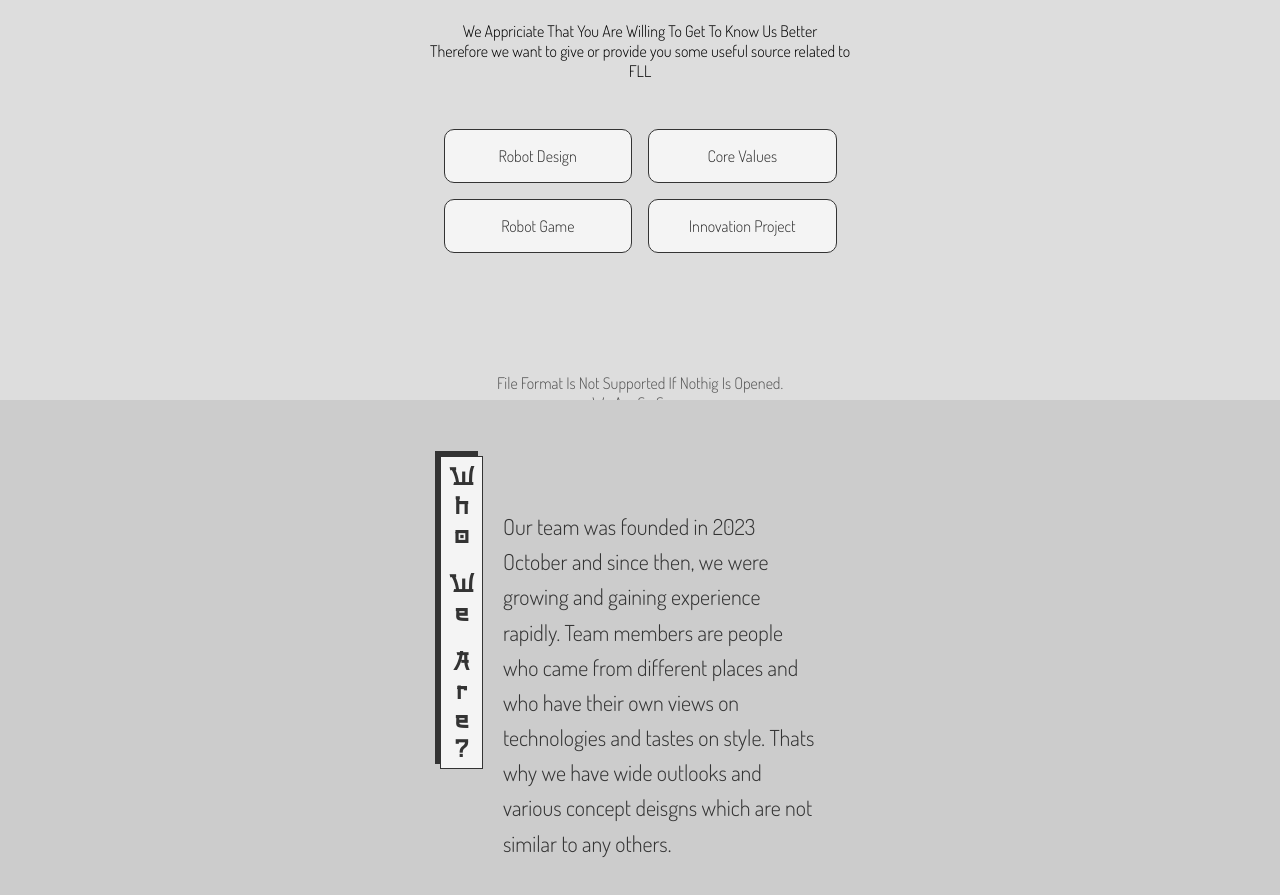
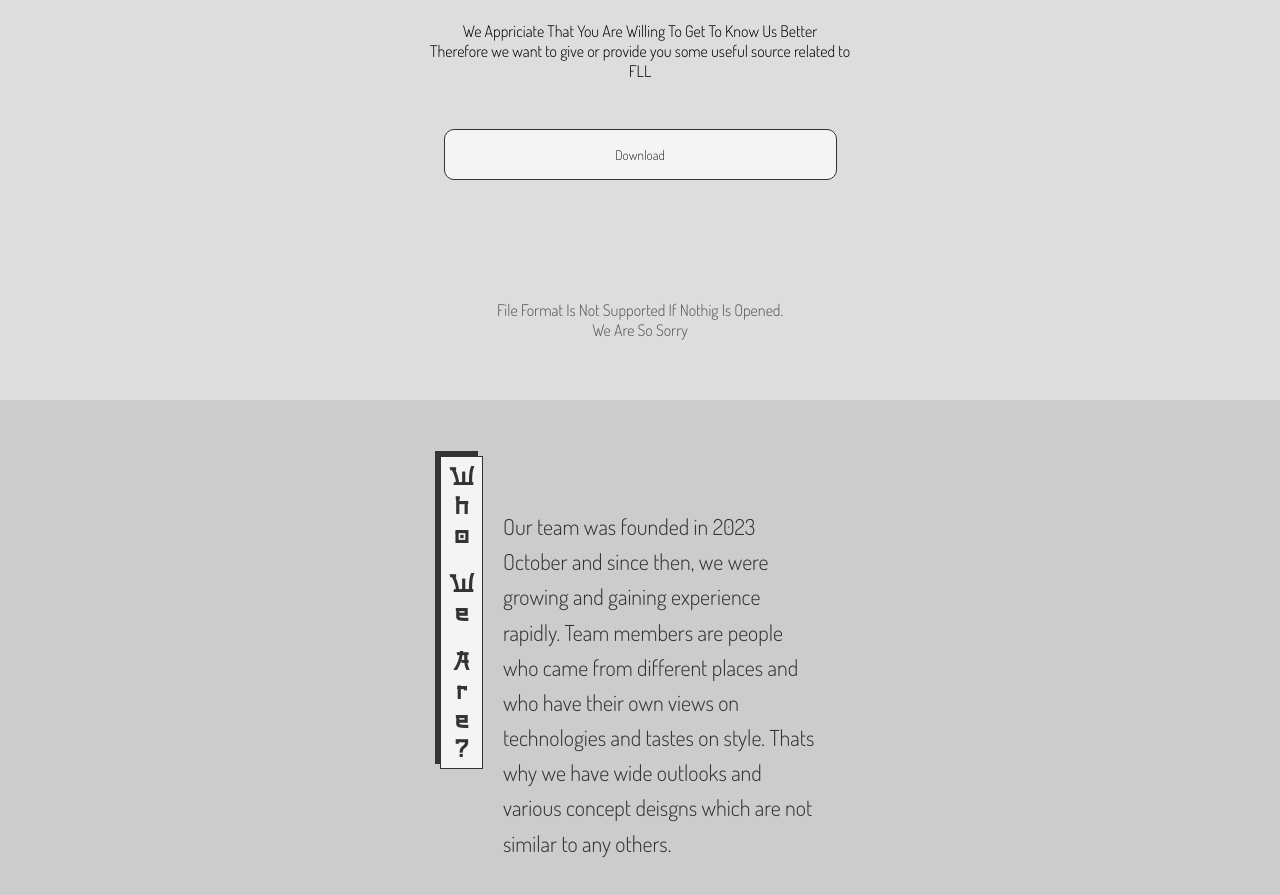
Before and after one commit to H1ruka/y-tech, a plain HTML site: page index.html in a window 1280 px wide. Shown: the part 880-1775 px from the top of the page. Drawn offline with Linux system fonts and the light colour scheme.

Commit message:
new button

```diff
--- a/css/main.css
+++ b/css/main.css
@@ -246,15 +246,14 @@ body {
     .section-help-for-others .wrap .source-buttons {
       position: relative;
       top: 25%;
-      display: grid;
-      grid-template-columns: repeat(2, 1fr);
+      display: flex;
       flex-direction: row;
       align-items: center;
-      justify-content: space-around;
+      justify-content: center;
       flex-wrap: wrap;
       gap: 1rem;
       margin: 0rem 1rem; }
-      .section-help-for-others .wrap .source-buttons a {
+      .section-help-for-others .wrap .source-buttons button {
         padding: 1rem 1.5rem;
         border: 1px solid #333;
         border-radius: 10px;
--- a/index.html
+++ b/index.html
@@ -62,10 +62,7 @@
             <p>We Appriciate That You Are Willing To Get To Know Us Better</p>
             <p>Therefore we want to give or provide you some useful source related to FLL</p>
             <div class="source-buttons">
-                <a href="https://education.theiet.org/first-lego-league-programmes/challenge/about-first-lego-league-challenge/robot-design/" target="_blank">Robot Design</a>
-                <a href="https://education.theiet.org/first-lego-league-programmes/challenge/about-first-lego-league-challenge/core-values/" target="_blank">Core Values</a>
-                <a href="https://education.theiet.org/first-lego-league-programmes/challenge/about-first-lego-league-challenge/robot-game/" target="_blank">Robot Game</a>
-                <a href="https://education.theiet.org/first-lego-league-programmes/challenge/about-first-lego-league-challenge/innovation-project/" target="_blank">Innovation Project</a>
+                <button onclick="downloadFile()">Download</button>
             </div>
             <p class="p">File Format Is Not Supported If Nothig Is Opened. <br> We Are So Sorry</p>
         </div>
@@ -192,5 +189,6 @@
     <script src="javascript/heading-appear-from-top.js"></script>
     <script src="javascript/katana.js"></script>
     <script src="javascript/sakura-falling-animation.js"></script>
+    <script src="javascript/download.js"></script>
 </body>
 </html>
--- /dev/null
+++ b/javascript/download.js
@@ -0,0 +1,22 @@
+function downloadFile() {
+    // Create a Blob containing the file data
+    const fileData = new Blob(['./pdf/overall.pdf'], { type: 'text/plain' });
+
+    // Create an anchor element
+    const a = document.createElement('a');
+
+    // Set the href attribute to the Blob object
+    a.href = URL.createObjectURL(fileData);
+
+    // Set the download attribute with the desired file name
+    a.download = 'example.txt';
+
+    // Append the anchor element to the body
+    document.body.appendChild(a);
+
+    // Programmatically trigger a click event on the anchor element
+    a.click();
+
+    // Remove the anchor element from the DOM
+    document.body.removeChild(a);
+}
```
Also changed, not shown: 3 other files.
